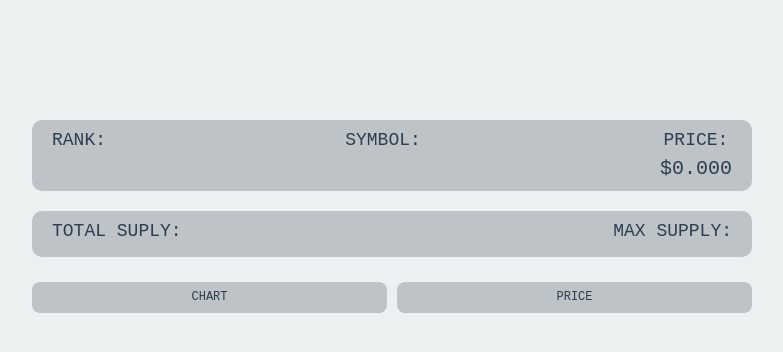
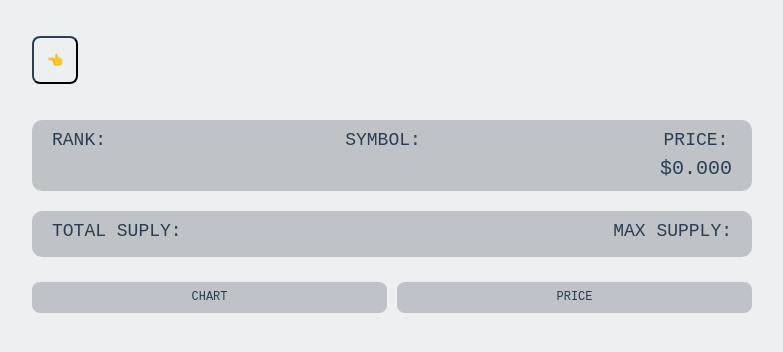
Before and after one commit to aaronlab/react-js, a React (Create React App) app in the folder ts/: page /1 in a window 1280 px wide. Shown: the top 352 px of the page, without its empty margins (248-1031 px from the left). Built offline with nearby package versions, Linux system fonts and the light colour scheme; no server answers.

Commit message:
back button

```diff
--- a/ts/src/routes/Coin.tsx
+++ b/ts/src/routes/Coin.tsx
@@ -2,6 +2,7 @@ import {
   Link,
   Route,
   Switch,
+  useHistory,
   useLocation,
   useParams,
   useRouteMatch,
@@ -35,9 +36,21 @@ const Header = styled.header`
   align-items: center;
 `;
 
+const BackButton = styled.button`
+  height: 48px;
+  width: 48px;
+  justify-self: flex-start;
+  border-color: ${(props) => props.theme.textColor};
+  background-color: ${(props) => props.theme.bgColor};
+  border-radius: 8px;
+`;
+
 const Title = styled.h1`
+  width: 100%;
   font-size: 48px;
   color: ${(props) => props.theme.accentColor};
+  justify-self: center;
+  text-align: center;
 `;
 
 const Loader = styled.span`
@@ -122,6 +135,12 @@ function Coin() {
     ],
   });
 
+  const history = useHistory();
+
+  const goBack = () => {
+    history.goBack();
+  };
+
   return (
     <Container>
       <Helmet>
@@ -134,6 +153,7 @@ function Coin() {
         </title>
       </Helmet>
       <Header>
+        <BackButton onClick={goBack}>👈</BackButton>
         <Title>
           {state?.coin?.name
             ? state.coin.name
```
